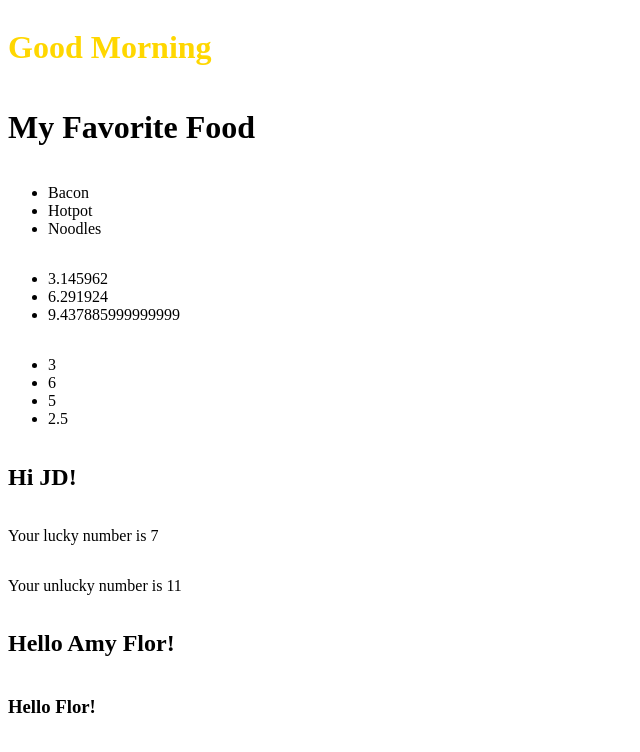
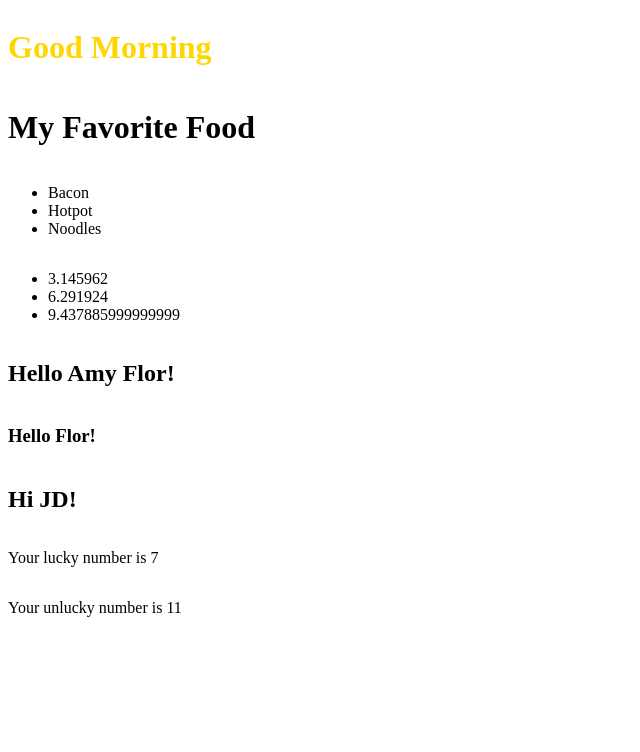
Before and after one commit to OptimoLynx/app-pro, a React (Create React App) app: page / in a window 1280 px wide. Shown: the top 752 px of the page, without its empty margins (0-640 px from the left). Built offline with nearby package versions, Linux system fonts and the light colour scheme.

Commit message:
rearranged comps

```diff
--- a/src/components/App.jsx
+++ b/src/components/App.jsx
@@ -1,18 +1,10 @@
 import React from "react";
-import Heading from "./Heading";
-import Luck from "./Luck";
-import Name from "./Name";
-import Math from "./Math";
-import BasicMath from "./BasicMath";
+import Basic from "./basic/Basic";
 
 function App() {
   return (
     <div className="flex-container">
-      <Heading />
-      <Math />
-      <BasicMath />
-      <Luck />
-      <Name />
+      <Basic />
     </div>
   );
 }
--- /dev/null
+++ b/src/components/basic/Basic.jsx
@@ -0,0 +1,18 @@
+import React from "react";
+import Heading from "./Heading";
+import Name from "./Name";
+import Luck from "./Luck";
+import Math from "./Math";
+
+function Basic() {
+  return (
+    <>
+      <Heading />
+      <Math />
+      <Name />
+      <Luck />
+    </>
+  );
+}
+
+export default Basic;
--- a/src/components/BasicMath.jsx
+++ b/src/components/basic/BasicMath.jsx
@@ -1,5 +1,5 @@
 import React from "react";
-import * as cal from "../math";
+import * as cal from "../../math";
 
 function BasicMath() {
   return (
--- a/src/components/Math.jsx
+++ b/src/components/basic/Math.jsx
@@ -1,5 +1,5 @@
 import React from "react";
-import * as pi from "../math";
+import * as pi from "../../math";
 
 function Math() {
   return (
```
Also changed, not shown: src/components/basic/Heading.jsx (renamed from src/components/Heading.jsx), src/components/basic/Luck.jsx (renamed from src/components/Luck.jsx), src/components/basic/Name.jsx (renamed from src/components/Name.jsx).
